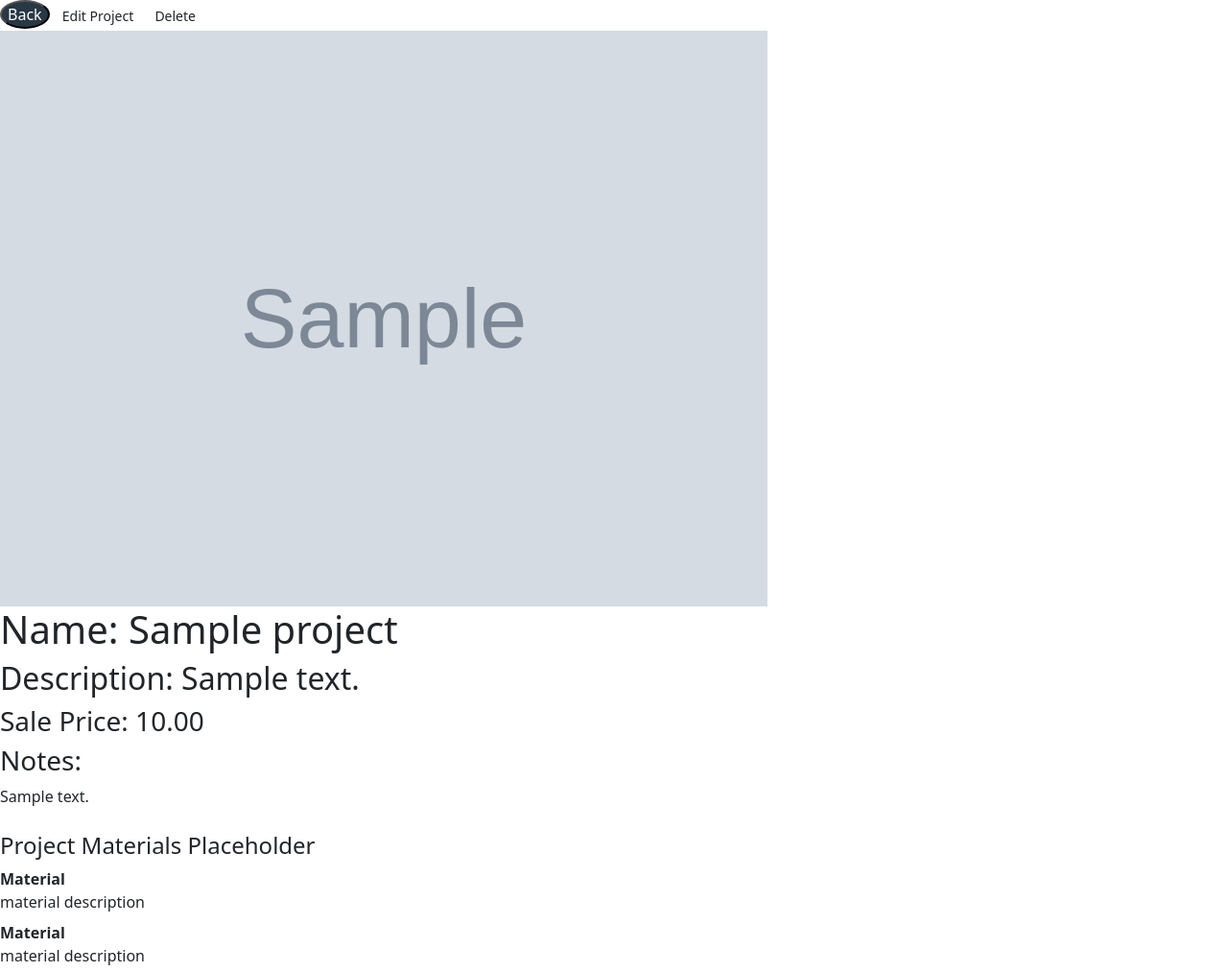
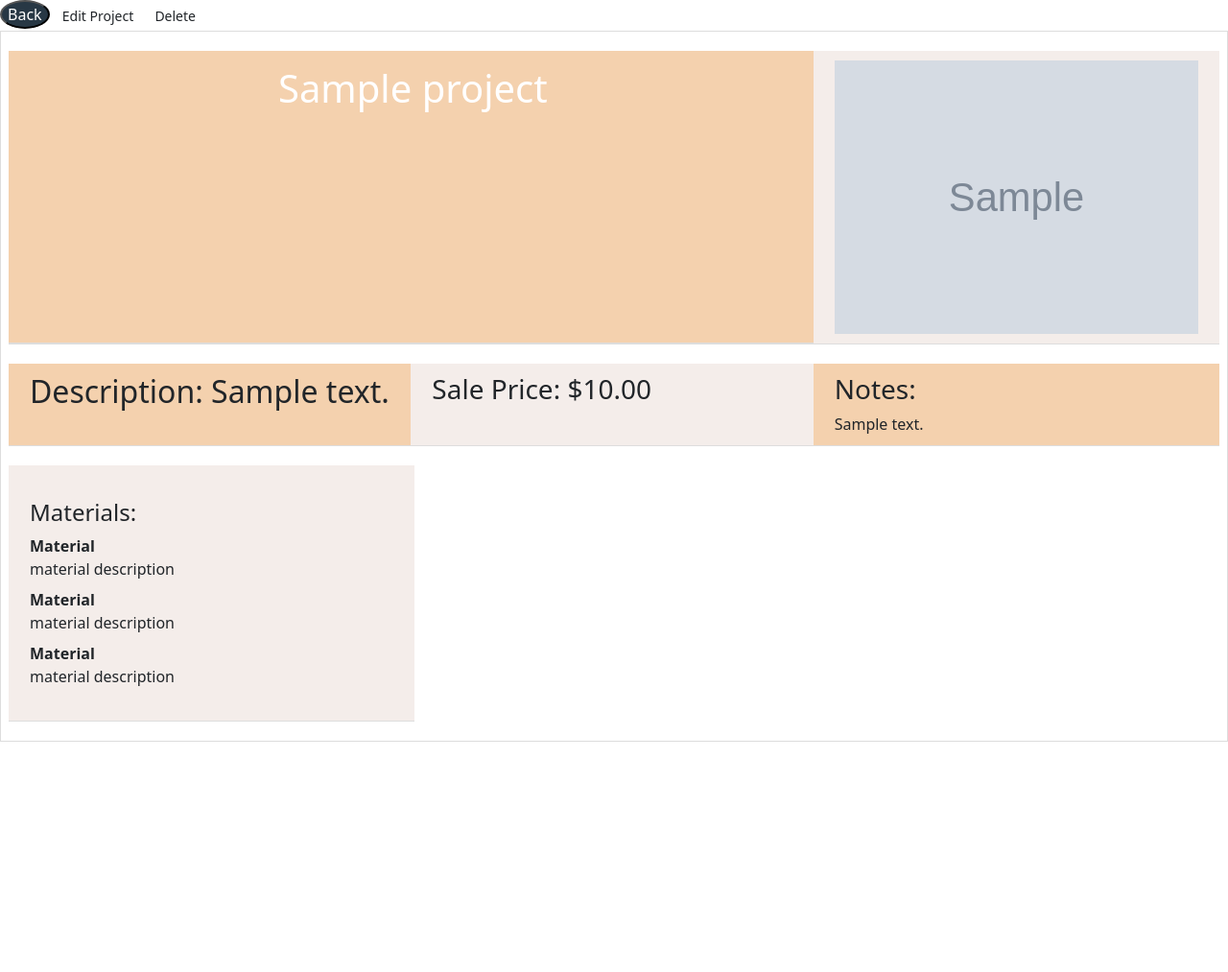
Before and after one commit to bsearight/PersonalizedCatalog, a Flask app: page /view_project/1 in a window 1280 px wide. Shown: the part 153-1166 px from the top of the page at 96% size. After the commit the page ends 926 px from the top, so only its background shows below. Run offline with Flask 3, Linux system fonts and the light colour scheme; a user stored in the database is signed in; tables that the repository leaves empty hold one stand-in row (values such as "Sample post"); grey boxes marked "Sample" are stand-in pictures; some libraries are stand-ins or nearby versions.

Commit message:
styled view project page

```diff
--- a/static/style.css
+++ b/static/style.css
@@ -56,6 +56,47 @@ nav ul li.selected{
   width: 100%;
   height: auto;
 }
+
+.project-grid {
+  display: grid;
+  grid-template-columns: repeat(auto-fit, minmax(300px, 1fr));
+  gap: 20px;
+  padding: 20px;
+  border: 1px solid #ddd;
+}
+
+.row {
+  display: flex;
+  flex-direction: column;
+  padding: 10px;
+  border-bottom: 1px solid #ddd;
+}
+
+.row:nth-child(even) {
+  background-color: #F4EDEA;
+}
+
+.row:nth-child(odd) {
+  background-color: #F4D1AE;
+}
+
+.row img {
+  width: 100%;
+  height: auto;
+}
+
+.header-row {
+  grid-column: span 2;
+  font-size: 24px;
+  font-weight: bold;
+  text-align: center;
+  background-color: #007bff; /* Optional: blue header */
+  color: white;
+  padding: 15px;
+  border-bottom: 2px solid #ddd;
+}
+
+
 
 .header-row {
   grid-column: span 2; /* Makes the header span across all columns */
--- a/templates/view_project.html
+++ b/templates/view_project.html
@@ -11,7 +11,37 @@ function myFunction() {
 </script>
 <link href="https://cdn.jsdelivr.net/npm/bootstrap@5.3.3/dist/css/bootstrap.min.css" rel="stylesheet" integrity="sha384-QWTKZyjpPEjISv5WaRU9OFeRpok6YctnYmDr5pNlyT2bRjXh0JMhjY6hW+ALEwIH" crossorigin="anonymous">
 <link href="../assets/dist/css/bootstrap.min.css" rel="stylesheet">
-<div>
+<div class="project-grid">
+  <div class="row header-row">
+    <h1>{{ project_details.name }}</h1>
+  </div>
+  <div class="row">
+    <img src="{{ project_details.image }}" alt="Project Image" class="img-fluid" />
+  </div>
+  <div class="row">
+    <h2>Description: {{ project_details.description }}</h2>
+  </div>
+  <div class="row">
+    <h3>Sale Price: ${{ project_details.sale_price }}</h3>
+  </div>
+  <div class="row">
+    <h3>Notes:</h3>
+    <div style="white-space: pre-wrap;">{{ project_details.notes }}</div>
+  </div>
+  <div class="row">
+    <h4>Materials:</h4>
+    <dl>
+      <dt>Material</dt>
+      <dd>material description</dd>
+      <dt>Material</dt>
+      <dd>material description</dd>
+      <dt>Material</dt>
+      <dd>material description</dd>
+    </dl>
+  </div>
+</div>
+
+<!--<div>
   <img src="{{ project_details.image }}" alt="Project Image" height="600"/>
   <h1>Name: {{ project_details.name }}</h1>
   <h2>Description: {{ project_details.description }}</h2>
@@ -32,5 +62,5 @@ function myFunction() {
     <dd> material description</dd>
   <dt>Material</dt>
     <dd> material description</dd>
-</dl>
+</dl>-->
 {% endblock %}
```
